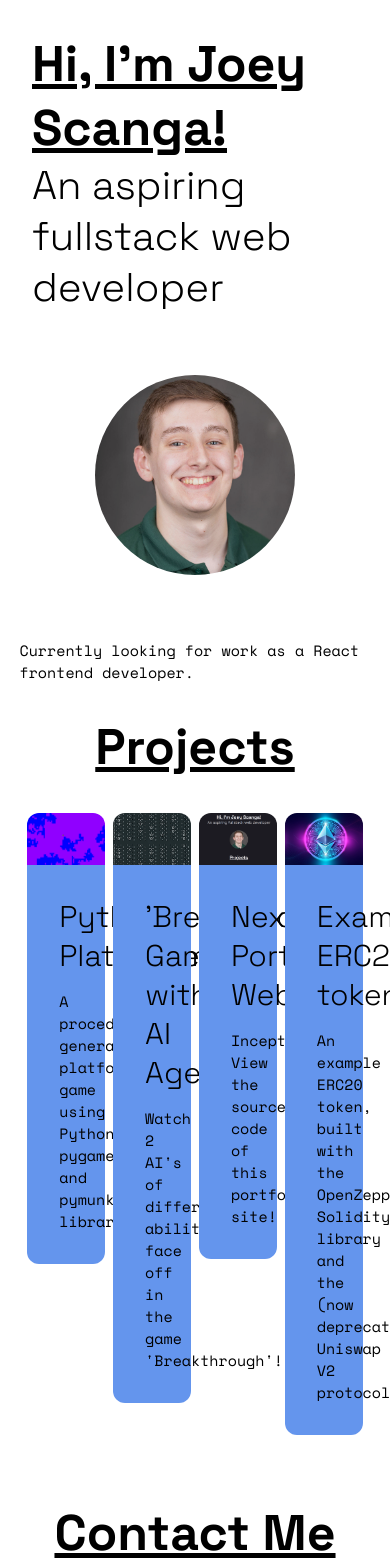
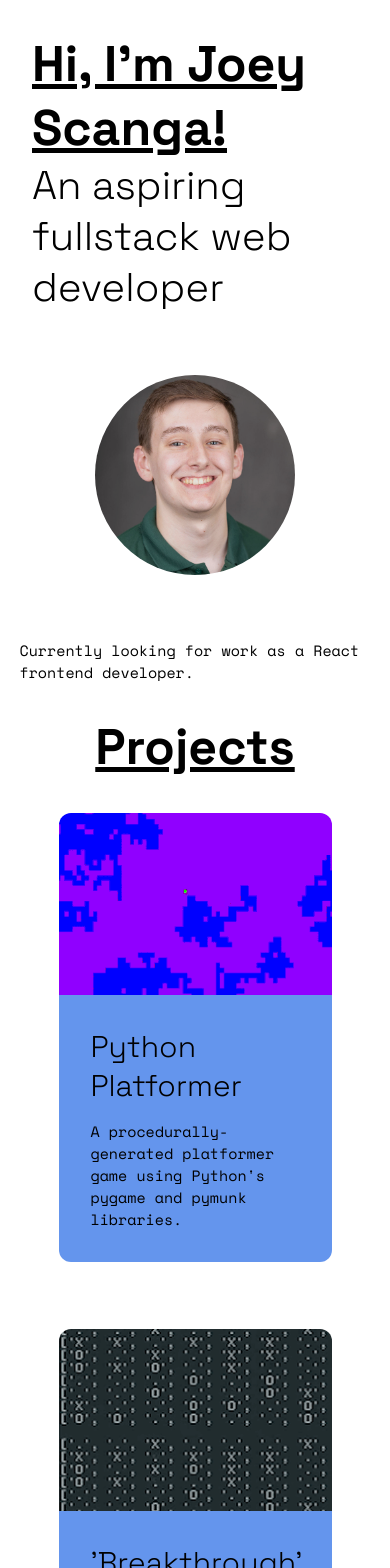
Before and after one commit to joey-scanga/personal-website, a Next.js app: page / in a window 390 px wide. Shown: the top 1568 px of the page. Built offline with nearby package versions, Linux system fonts and the light colour scheme.

Commit message:
Responsive

```diff
--- a/src/app/globals.css
+++ b/src/app/globals.css
@@ -112,7 +112,8 @@ h5,
 h6,
 p,
 label,
-input {
+input,
+textarea {
   font-family: 'Space Mono', monospace;
   font-weight: 400;
   font-size: 15px;
@@ -172,3 +173,9 @@ input {
 .fade-in {
   animation: fadeIn 2s;
 }
+
+textarea {
+  height: 200px;
+  width: auto;
+  font-size: ;
+}
--- a/src/app/page.js
+++ b/src/app/page.js
@@ -54,7 +54,7 @@ export default function Home() {
               <label htmlFor='company'>Company (optional):{'\n'}</label>
               <input type='text' id='company' name='company'/>
               <label htmlFor='message'>Message: {'\n'}</label>
-              <input type='text' id='name' name='name' required/>
+              <textarea  id='message' name='message' placeholder='Write something...' required/>
               <input type='submit' value='Submit' />
             </form>
           </div>
--- a/src/app/page.module.css
+++ b/src/app/page.module.css
@@ -100,10 +100,6 @@
   cursor: pointer;
 }
 
-.projectpanel:hover::after {
-  animation: fall 1s;
-}
-
 @keyframes rise {
   from {
     transform: translateY(0%);
@@ -111,6 +107,27 @@
   to {
     transform: translateY(-10%);
   }
+}
+
+
+@media screen and (max-width: 1200px) {
+  .cardcontainer {
+    display: flex;
+    flex-direction: column;
+    align-items: center;
+  }
+
+  .projectpanel {
+    display: flex;
+    flex-direction: column;
+    width: 70vw;
+    margin: 4vh 0;
+  }
+
+  .projectpanel:hover {
+    animation: none;
+  }
+
 }
 
 
```
